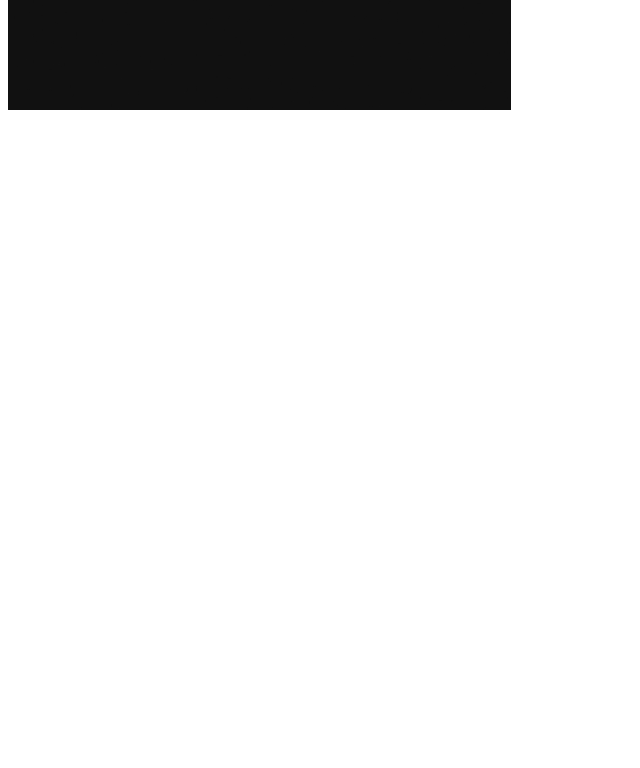
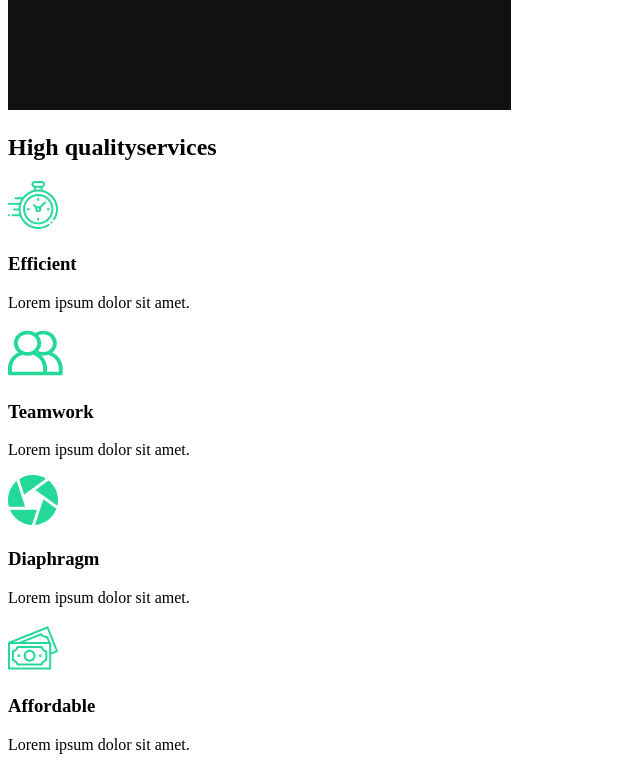
Before and after one commit to ImTheCurse/capture-portfolio-demo, a React (Create React App) app: page / in a window 1280 px wide. Shown: the part 860-1628 px from the top of the page, without its empty margins (0-640 px from the left). Before the commit the page ends 982 px from the top, so only its background shows below. Built offline with nearby package versions, Linux system fonts and the light colour scheme.

Commit message:
Added ServiceSection

```diff
--- /dev/null
+++ b/src/comp/ServicesSection.js
@@ -0,0 +1,58 @@
+import React from "react";
+import clock from '../img/clock.svg';
+import diaphragm from '../img/diaphragm.svg';
+import money from '../img/money.svg';
+import teamwork from '../img/teamwork.svg';
+import home2 from '../img/home2.png';
+
+const ServicesSection = () =>{
+    return (
+        <div className="services">
+            <div className="description">
+                <h2>High <span>quality</span>services</h2>
+                <div className="cards">
+                    <div className="icon">
+                        <img src={clock} alt="" />
+                        <h3>Efficient</h3>
+
+                    </div>
+                    <p>Lorem ipsum dolor sit amet.</p>
+                </div>
+                <div className="cards">
+                    <div className="icon">
+                        <img src={teamwork} alt="" />
+                        <h3>Teamwork</h3>
+
+                    </div>
+                    <p>Lorem ipsum dolor sit amet.</p>
+                </div>
+                <div className="cards">
+                    <div className="icon">
+                        <img src={diaphragm} alt="" />
+                        <h3>Diaphragm</h3>
+
+                    </div>
+                    <p>Lorem ipsum dolor sit amet.</p>
+                </div>
+                <div className="cards">
+                    <div className="icon">
+                        <img src={money} alt="" />
+                        <h3>Affordable</h3>
+
+                    </div>
+                    <p>Lorem ipsum dolor sit amet.</p>
+                </div>
+            </div>
+            <div className="img">
+                <img src={home2} alt="" />
+            </div>
+        </div>
+
+
+
+    )
+
+
+}
+
+export default ServicesSection;
--- a/src/pages/AboutUs.js
+++ b/src/pages/AboutUs.js
@@ -1,10 +1,15 @@
 import React from "react";
 import AboutSection from "../comp/AboutSection";
+import ServicesSection from "../comp/ServicesSection";
 
 function AboutUs(){
     return (
+
+        <>
         <AboutSection/>
-    )
+        <ServicesSection/>
+        </>
+    );
 }
 
 export default AboutUs;
```
